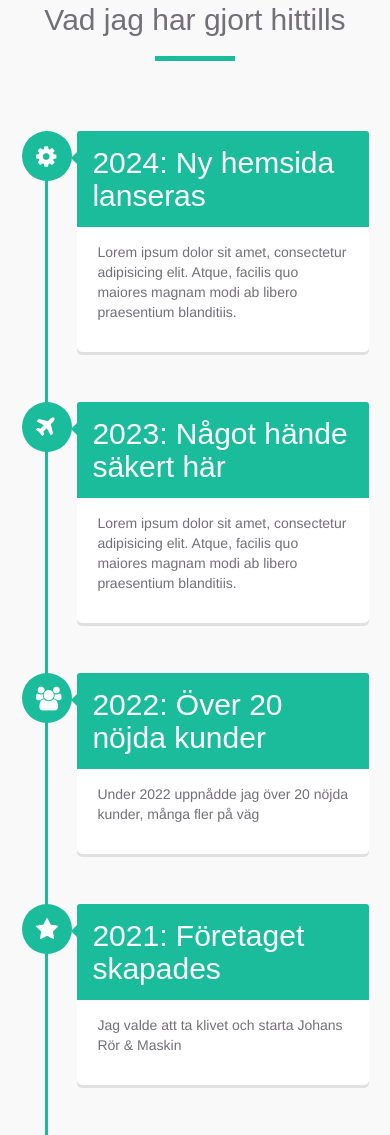
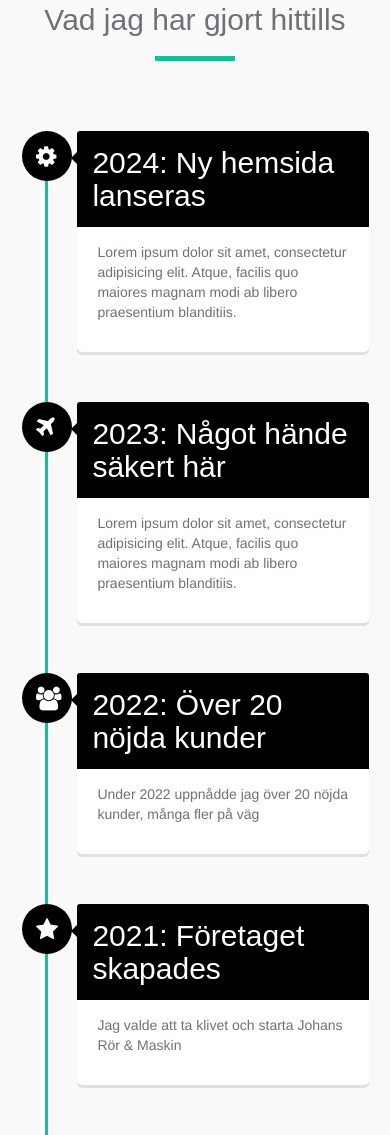
Before and after one commit to zphinxify/zphinxify.github.io, a plain HTML site: page index.html in a window 390 px wide. Shown: the part 2438-3573 px from the top of the page. Drawn offline with nearby package versions, Linux system fonts and the light colour scheme.

Commit message:
change color of timeline itmes

```diff
--- a/css/timeline.css
+++ b/css/timeline.css
@@ -75,7 +75,7 @@ header {
   box-shadow: 0 3px 3px rgba(0, 0, 0, 0.05);
 }
 header .logo {
-  color: #1abc9c;
+  color: black;
   float: left;
   font-family: "Dosis", arial, tahoma, verdana;
   font-size: 22px;
@@ -131,7 +131,7 @@ header .social .btn {
   position: relative;
 }
 #timeline .timeline-item .timeline-icon {
-  background: #1abc9c;
+  background: black;
   width: 50px;
   height: 50px;
   position: absolute;
@@ -168,7 +168,7 @@ header .social .btn {
 }
 #timeline .timeline-item .timeline-content h2 {
   padding: 15px;
-  background: #1abc9c;
+  background: black;
   color: #fff;
   margin: -20px -20px 0 -20px;
   font-weight: 300;
@@ -191,7 +191,7 @@ header .social .btn {
   height: 0;
   border-top: 7px solid transparent;
   border-bottom: 7px solid transparent;
-  border-left: 7px solid #1abc9c;
+  border-left: 7px solid black;
 }
 #timeline .timeline-item .timeline-content.right {
   float: right;
@@ -201,7 +201,7 @@ header .social .btn {
   right: 45%;
   left: inherit;
   border-left: 0;
-  border-right: 7px solid #1abc9c;
+  border-right: 7px solid black;
 }
 
 
@@ -222,7 +222,7 @@ header .social .btn {
     left: 10%;
     margin-left: -6px;
     border-left: 0;
-    border-right: 7px solid #1abc9c;
+    border-right: 7px solid black;
   }
   #timeline .timeline-item .timeline-icon {
     left: 0;
```
